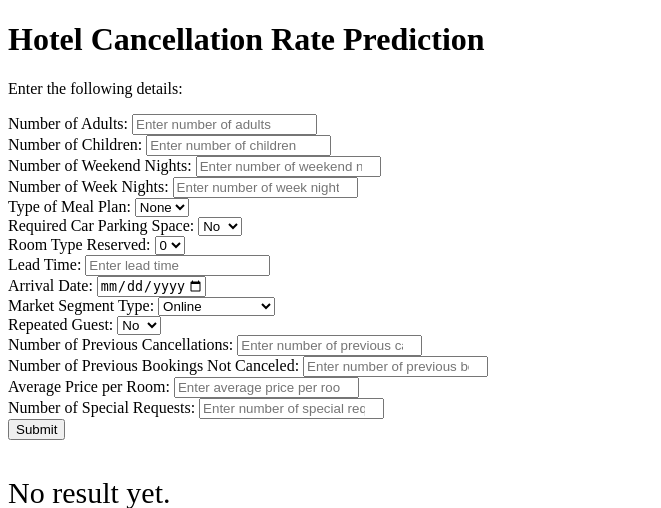
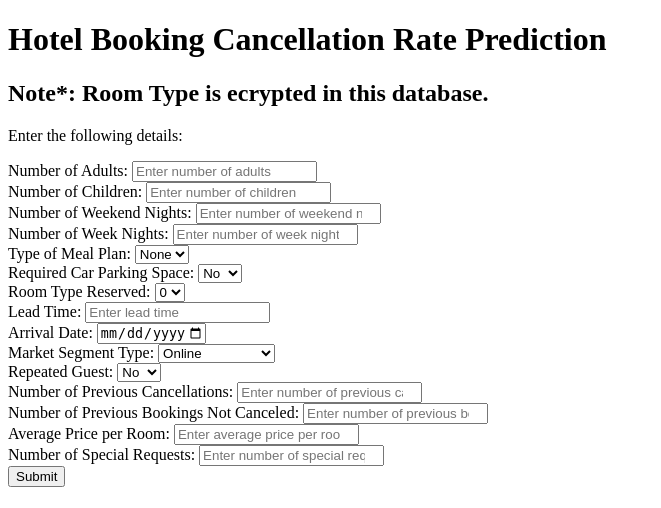
Before and after one commit to YueSun-GitHub/ML-Project, a Flask app: page / in a window 1280 px wide. Shown: the top 508 px of the page, without its empty margins (0-661 px from the left). Run offline with Flask 2, Linux system fonts and the light colour scheme.

Commit message:
Update index.html

```diff
--- a/templates/index.html
+++ b/templates/index.html
@@ -2,17 +2,17 @@
 <html>
 
 <head>
-	<title>Hotel Cancellation Rate Prediction</title>
+	<title>Hotel Booking Cancellation Rate Prediction</title>
 	<style type = "text/css">
 	.container{
 		font-size: 30px;
-    	line-height: 1.5;
-	  }
+    		line-height: 1.5;
+	 }
 	</style>
 </head>
 <body>
-	<h1>Hotel Cancellation Rate Prediction</h1>
-
+	<h1>Hotel Booking Cancellation Rate Prediction</h1>
+	<h2>Note*: Room Type is ecrypted in this database.</h2>
 	<p>Enter the following details:</p>
 	<form action="/" method="post">
 		<label for="no_of_adults">Number of Adults:</label>
```
